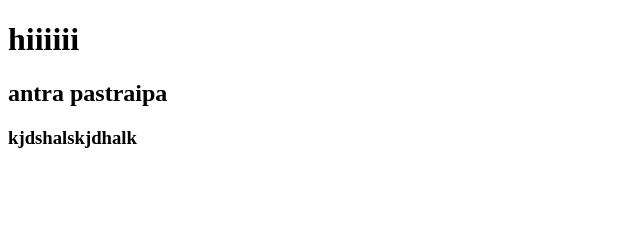
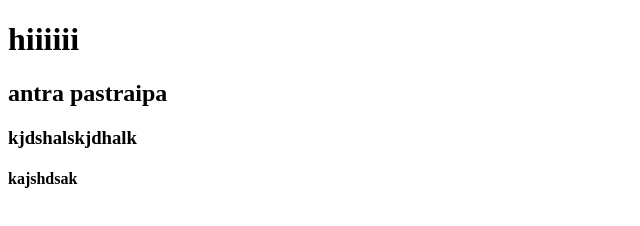
Before and after one commit to abejeris/demo, a plain HTML site: page index.html in a window 1280 px wide. Shown: the whole page, without its empty margins (0-640 px from the left). Drawn offline with Linux system fonts and the light colour scheme.

Commit message:
sdasdasas

```diff
--- a/index.html
+++ b/index.html
@@ -10,5 +10,6 @@
     <h1>hiiiiii</h1>
     <h2>antra pastraipa</h2>
     <h3>kjdshalskjdhalk</h3>
+    <h4>kajshdsak</h4>
   </body>
 </html>
```
